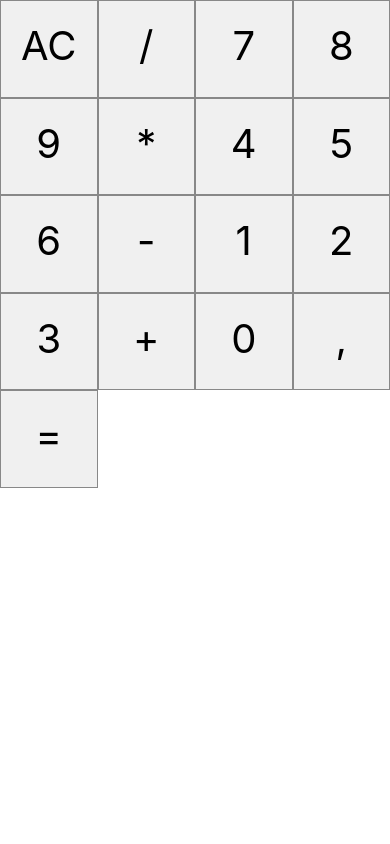
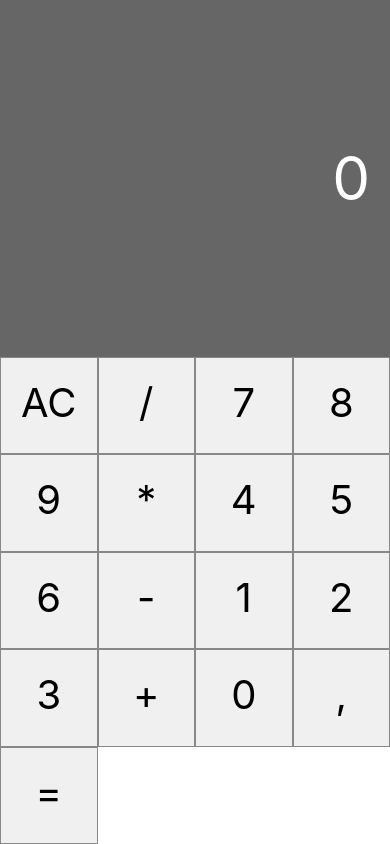
Before and after one commit to juliocezar96/Calculadora-React-Native, a React Native app: screen / in a window 390 px wide. Built offline with nearby package versions, Linux system fonts and the light colour scheme.

Commit message:
Display commit

```diff
--- a/App.js
+++ b/App.js
@@ -1,12 +1,19 @@
 import React, { Component } from 'react';
 import { View, StyleSheet, Text, Platform } from 'react-native';
 
+import Display from './src/components/Display';
 import Button from './src/components/Button';
 
 export default class App extends Component {
+
+  state = {
+    displayValue: '0'
+  }
+
   render(){
     return (
       <View style={styles.container}>
+        <Display value={this.state.displayValue} />
         <View style={styles.buttons}>
           <Button label='AC' />
           <Button label='/' />
--- /dev/null
+++ b/src/components/Display.js
@@ -0,0 +1,24 @@
+import React from 'react';
+import { View, StyleSheet, Text } from 'react-native';
+
+const styles = StyleSheet.create({
+    display: {
+        flex: 1,
+        padding: 20,
+        justifyContent: 'center',
+        backgroundColor: 'rgba(0,0,0,0.6)',
+        alignItems: 'flex-end',
+    },
+    displayValue: {
+        fontSize: 60,
+        color: '#fff',
+    }
+})
+
+export default props =>
+
+    <View style={styles.display}>
+        <Text style={styles.displayValue}
+              numberOfLines={1}>{props.value}
+        </Text>
+    </View>
```
